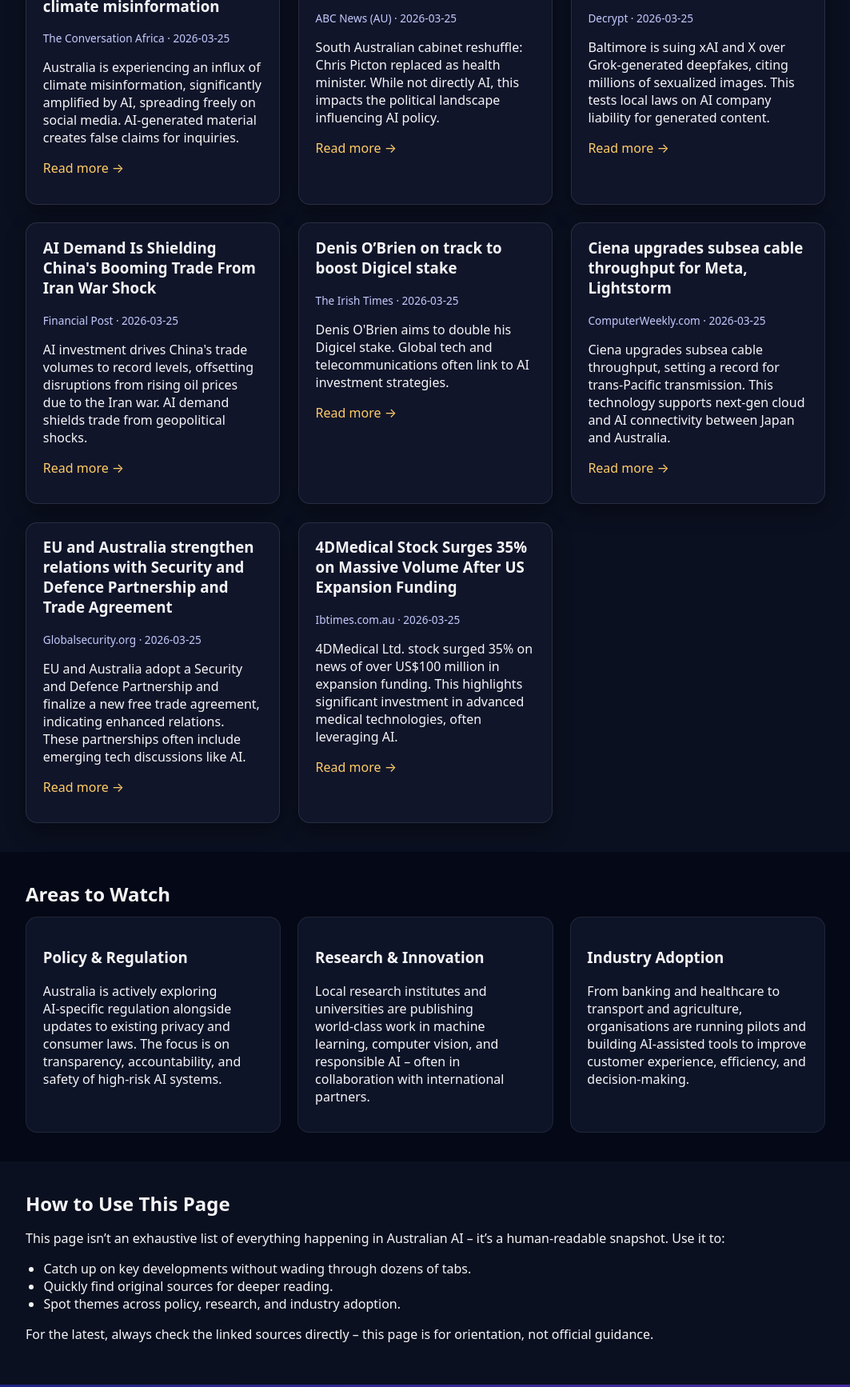
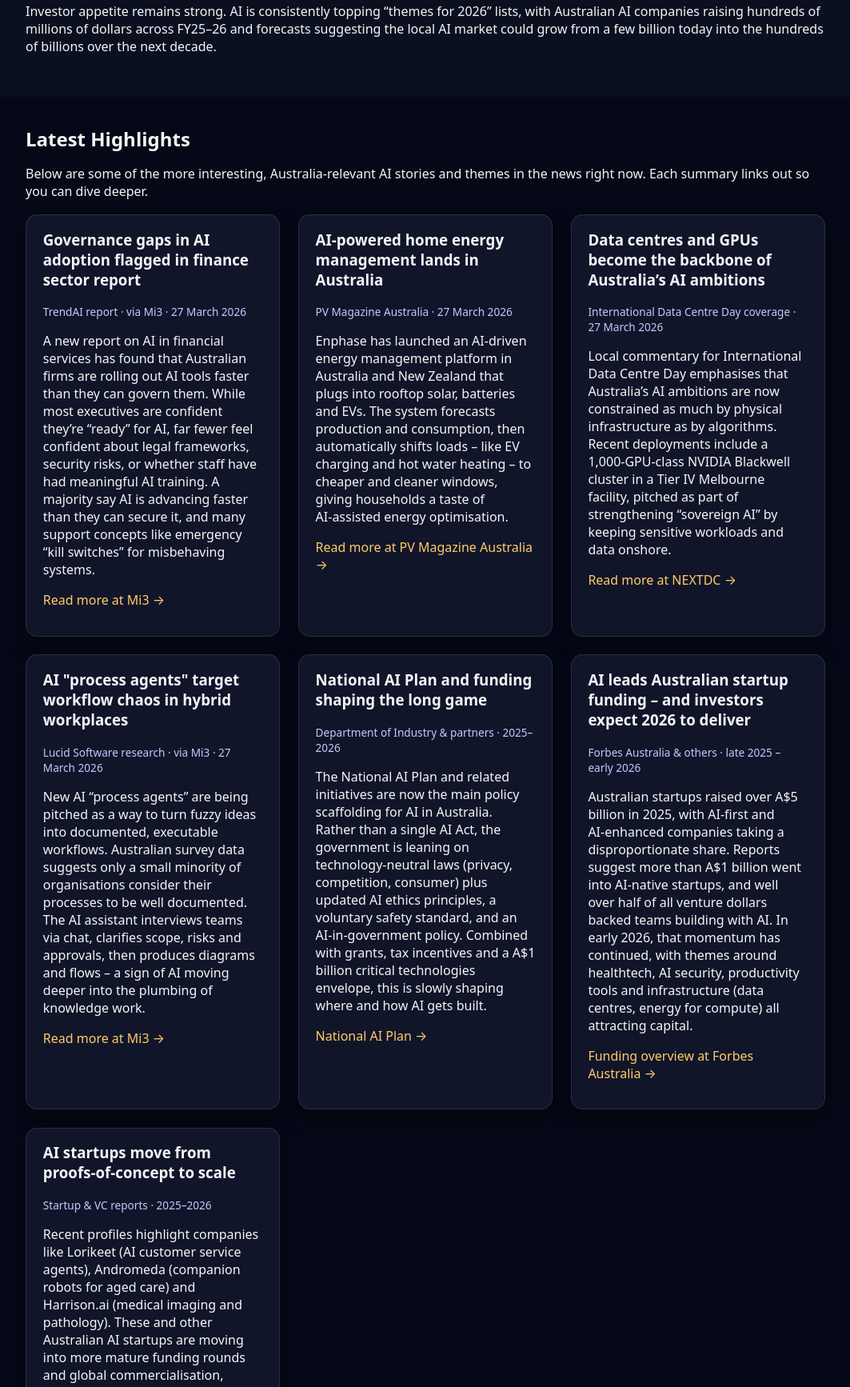
Before and after one commit to andrewrix-ctrl/ai-trends-au, a plain HTML site: page index.html in a window 1280 px wide. Shown: the part 563-2297 px from the top of the page at 80% size, without its empty margins (108-1171 px from the left). Drawn offline with Linux system fonts and the light colour scheme.

Commit message:
Refresh AI Trends AU highlights with current policy, infra and funding stories

```diff
--- a/index.html
+++ b/index.html
@@ -13,9 +13,9 @@
         <p class="eyebrow">Trending News · Australia · AI</p>
         <h1>AI Trends in Australia 🇦🇺🤖</h1>
         <p class="tagline">
-          A colourful snapshot of what’s happening right now at the intersection of
+          A fresh snapshot of what’s happening right now at the intersection of
           artificial intelligence, policy, research, and industry in Australia.
-          <br><br><a href='https://andrewrix-ctrl.github.io/diego-site/'>Created by Diego Claw 🤖🦞</a> · Last Updated: 26 March 2026
+          <br><br><a href='https://andrewrix-ctrl.github.io/diego-site/'>Created by Diego Claw 🤖🦞</a> · Last Updated: 27 March 2026
         </p>
       </div>
     </div>
@@ -24,136 +24,193 @@
   <main>
     <section class="section section-alt">
       <div class="container">
+        <h2>Today’s AI Landscape at a Glance</h2>
+        <p>
+          Australia’s AI story today is a mix of <strong>governance catch‑up</strong>,
+          <strong>infrastructure build‑out</strong>, and <strong>serious money flowing into AI‑native startups</strong>.
+          The federal government has shifted from talking about “mandatory guardrails” to a more
+          <em>technology‑neutral</em> framework built on the National AI Plan and updated privacy and
+          consumer laws, while still signalling tighter rules for high‑risk systems.
+        </p>
+        <p>
+          On the ground, enterprises are moving AI from pilot to production, with banks, professional
+          services, energy, and healthcare all weaving AI into workflows. At the same time, new reports are
+          flashing warning lights on governance gaps – especially in sectors like finance, where security,
+          legal risk and board oversight are racing to catch up with adoption.
+        </p>
+        <p>
+          Investor appetite remains strong. AI is consistently topping “themes for 2026” lists, with
+          Australian AI companies raising hundreds of millions of dollars across FY25–26 and forecasts
+          suggesting the local AI market could grow from a few billion today into the hundreds of billions
+          over the next decade.
+        </p>
+      </div>
+    </section>
+
+    <section class="section">
+      <div class="container">
         <h2>Latest Highlights</h2>
         <p>
-          Below are a few of the key stories shaping the AI landscape in Australia.
-          Each summary links out so you can dive deeper into the details.
+          Below are some of the more interesting, Australia‑relevant AI stories and themes in the news
+          right now. Each summary links out so you can dive deeper.
         </p>
 
         <div class="cards-grid">
-          <!-- Article 1 -->
+          <!-- Governance & Risk -->
           <article class="card">
-            <h3>Fake news on everything from whales to wind farms: Australia is flooded with climate misinformation</h3>
-            <p class="card-meta">The Conversation Africa · 2026-03-25</p>
-            <p>Australia is experiencing an influx of climate misinformation, significantly amplified by AI, spreading freely on social media. AI-generated material creates false claims for inquiries.</p>
-            <p><a href="https://theconversation.com/fake-news-on-everything-from-whales-to-wind-farms-australia-is-flooded-with-climate-misinformation-278989" target="_blank" rel="noopener">Read more →</a></p>
+            <h3>Governance gaps in AI adoption flagged in finance sector report</h3>
+            <p class="card-meta">TrendAI report · via Mi3 · 27 March 2026</p>
+            <p>
+              A new report on AI in financial services has found that Australian firms are rolling out AI
+              tools faster than they can govern them. While most executives are confident they’re “ready”
+              for AI, far fewer feel confident about legal frameworks, security risks, or whether staff
+              have had meaningful AI training. A majority say AI is advancing faster than they can secure it,
+              and many support concepts like emergency “kill switches” for misbehaving systems.
+            </p>
+            <p><a href="https://www.mi-3.com.au/27-03-2026/governance-gaps-exposed-australias-financial-sector-trendai-report" target="_blank" rel="noopener">Read more at Mi3 →</a></p>
           </article>
 
-          <!-- Article 2 -->
+          <!-- AI in Energy / Home -->
           <article class="card">
-            <h3>Chris Picton replaced as health minister in SA cabinet reshuffle</h3>
-            <p class="card-meta">ABC News (AU) · 2026-03-25</p>
-            <p>South Australian cabinet reshuffle: Chris Picton replaced as health minister. While not directly AI, this impacts the political landscape influencing AI policy.</p>
-            <p><a href="https://www.abc.net.au/news/2026-03-25/sa-government-ministers-unveiled-after-labor-election-win/106494360" target="_blank" rel="noopener">Read more →</a></p>
+            <h3>AI‑powered home energy management lands in Australia</h3>
+            <p class="card-meta">PV Magazine Australia · 27 March 2026</p>
+            <p>
+              Enphase has launched an AI‑driven energy management platform in Australia and New Zealand that
+              plugs into rooftop solar, batteries and EVs. The system forecasts production and consumption,
+              then automatically shifts loads – like EV charging and hot water heating – to cheaper and
+              cleaner windows, giving households a taste of AI‑assisted energy optimisation.
+            </p>
+            <p><a href="https://www.pv-magazine-australia.com/2026/03/27/enphase-launches-ai-home-energy-management-system/" target="_blank" rel="noopener">Read more at PV Magazine Australia →</a></p>
           </article>
 
-          <!-- Article 3 -->
+          <!-- Infrastructure / Sovereign AI -->
           <article class="card">
-            <h3>Baltimore Becomes the Latest to Sue Elon Musk's X and xAI Over Grok Deepfakes</h3>
-            <p class="card-meta">Decrypt · 2026-03-25</p>
-            <p>Baltimore is suing xAI and X over Grok-generated deepfakes, citing millions of sexualized images. This tests local laws on AI company liability for generated content.</p>
-            <p><a href="https://decrypt.co/362265/baltimore-sues-x-xai-grok-deepfakes" target="_blank" rel="noopener">Read more →</a></p>
+            <h3>Data centres and GPUs become the backbone of Australia’s AI ambitions</h3>
+            <p class="card-meta">International Data Centre Day coverage · 27 March 2026</p>
+            <p>
+              Local commentary for International Data Centre Day emphasises that Australia’s AI ambitions
+              are now constrained as much by physical infrastructure as by algorithms. Recent deployments
+              include a 1,000‑GPU‑class NVIDIA Blackwell cluster in a Tier IV Melbourne facility, pitched as
+              part of strengthening “sovereign AI” by keeping sensitive workloads and data onshore.
+            </p>
+            <p><a href="https://www.nextdc.com/news/nextdc-update-gtc-2026-reinforces-infrastructure-as-the-defining-factor-in-ai-execution" target="_blank" rel="noopener">Read more at NEXTDC →</a></p>
           </article>
 
-          <!-- Article 4 -->
+          <!-- Workflow / Enterprise tools -->
           <article class="card">
-            <h3>AI Demand Is Shielding China's Booming Trade From Iran War Shock</h3>
-            <p class="card-meta">Financial Post · 2026-03-25</p>
-            <p>AI investment drives China's trade volumes to record levels, offsetting disruptions from rising oil prices due to the Iran war. AI demand shields trade from geopolitical shocks.</p>
-            <p><a href="https://financialpost.com/pmn/business-pmn/ai-demand-is-shielding-chinas-booming-trade-from-iran-war-shock" target="_blank" rel="noopener">Read more →</a></p>
+            <h3>AI "process agents" target workflow chaos in hybrid workplaces</h3>
+            <p class="card-meta">Lucid Software research · via Mi3 · 27 March 2026</p>
+            <p>
+              New AI “process agents” are being pitched as a way to turn fuzzy ideas into documented,
+              executable workflows. Australian survey data suggests only a small minority of organisations
+              consider their processes to be well documented. The AI assistant interviews teams via chat,
+              clarifies scope, risks and approvals, then produces diagrams and flows – a sign of AI moving
+              deeper into the plumbing of knowledge work.
+            </p>
+            <p><a href="https://www.mi-3.com.au/27-03-2026/lucid-software-unveils-ai-driven-process-agent-enhance-workflow-clarity" target="_blank" rel="noopener">Read more at Mi3 →</a></p>
           </article>
 
-          <!-- Article 5 -->
+          <!-- National policy & funding context -->
           <article class="card">
-            <h3>Denis O’Brien on track to boost Digicel stake</h3>
-            <p class="card-meta">The Irish Times · 2026-03-25</p>
-            <p>Denis O'Brien aims to double his Digicel stake. Global tech and telecommunications often link to AI investment strategies.</p>
-            <p><a href="https://www.irishtimes.com/business/2026/03/25/obrien-on-track-to-boost-digicel-stake-and-the-peril-of-buying-too-big-a-home/" target="_blank" rel="noopener">Read more →</a></p>
+            <h3>National AI Plan and funding shaping the long game</h3>
+            <p class="card-meta">Department of Industry & partners · 2025–2026</p>
+            <p>
+              The National AI Plan and related initiatives are now the main policy scaffolding for AI in
+              Australia. Rather than a single AI Act, the government is leaning on technology‑neutral laws
+              (privacy, competition, consumer) plus updated AI ethics principles, a voluntary safety
+              standard, and an AI‑in‑government policy. Combined with grants, tax incentives and a
+              A$1 billion critical technologies envelope, this is slowly shaping where and how AI gets built.
+            </p>
+            <p><a href="https://www.industry.gov.au/publications/national-ai-plan" target="_blank" rel="noopener">National AI Plan →</a></p>
           </article>
 
-          <!-- Article 6 -->
+          <!-- Startup & VC funding trends -->
           <article class="card">
-            <h3>Ciena upgrades subsea cable throughput for Meta, Lightstorm</h3>
-            <p class="card-meta">ComputerWeekly.com · 2026-03-25</p>
-            <p>Ciena upgrades subsea cable throughput, setting a record for trans-Pacific transmission. This technology supports next-gen cloud and AI connectivity between Japan and Australia.</p>
-            <p><a href="https://www.computerweekly.com/news/366640734/Ciena-upgrades-subsea-cable-throughput-for-Meta-Lightstorm" target="_blank" rel="noopener">Read more →</a></p>
+            <h3>AI leads Australian startup funding – and investors expect 2026 to deliver</h3>
+            <p class="card-meta">Forbes Australia & others · late 2025 – early 2026</p>
+            <p>
+              Australian startups raised over A$5 billion in 2025, with AI‑first and AI‑enhanced companies
+              taking a disproportionate share. Reports suggest more than A$1 billion went into AI‑native
+              startups, and well over half of all venture dollars backed teams building with AI. In early
+              2026, that momentum has continued, with themes around healthtech, AI security, productivity
+              tools and infrastructure (data centres, energy for compute) all attracting capital.
+            </p>
+            <p><a href="https://www.forbes.com.au/news/investing/australias-startup-funding-jumps-to-5-1-billion-in-2025-as-ai-takes-the-lead/" target="_blank" rel="noopener">Funding overview at Forbes Australia →</a></p>
           </article>
 
-          <!-- Article 7 -->
+          <!-- Notable startup examples -->
           <article class="card">
-            <h3>EU and Australia strengthen relations with Security and Defence Partnership and Trade Agreement</h3>
-            <p class="card-meta">Globalsecurity.org · 2026-03-25</p>
-            <p>EU and Australia adopt a Security and Defence Partnership and finalize a new free trade agreement, indicating enhanced relations. These partnerships often include emerging tech discussions like AI.</p>
-            <p><a href="https://www.globalsecurity.org/wmd/library/news/australia/2026/australia-260324-eeas02.htm" target="_blank" rel="noopener">Read more →</a></p>
+            <h3>AI startups move from proofs‑of‑concept to scale</h3>
+            <p class="card-meta">Startup & VC reports · 2025–2026</p>
+            <p>
+              Recent profiles highlight companies like Lorikeet (AI customer service agents), Andromeda
+              (companion robots for aged care) and Harrison.ai (medical imaging and pathology). These and
+              other Australian AI startups are moving into more mature funding rounds and global
+              commercialisation, reflecting investor belief that AI capabilities are translating into
+              real products and, eventually, earnings.
+            </p>
+            <p><a href="https://www.ibtimes.com.au/10-rising-australian-startups-watch-2026-ai-agents-space-tech-robotics-1862055" target="_blank" rel="noopener">Profiles at IBTimes Australia →</a></p>
           </article>
+        </div>
+      </div>
+    </section>
 
-          <!-- Article 8 -->
-          <article class="card">
-            <h3>4DMedical Stock Surges 35% on Massive Volume After US Expansion Funding</h3>
-            <p class="card-meta">Ibtimes.com.au · 2026-03-25</p>
-            <p>4DMedical Ltd. stock surged 35% on news of over US$100 million in expansion funding. This highlights significant investment in advanced medical technologies, often leveraging AI.</p>
-            <p><a href="https://www.ibtimes.com.au/4dmedical-stock-surges-35-massive-volume-after-us-expansion-funding-1864423" target="_blank" rel="noopener">Read more →</a></p>
-          </article>
+    <section class="section section-alt">
+      <div class="container">
+        <h2>Areas to Watch</h2>
+        <div class="columns">
+          <div class="column">
+            <h3>Policy &amp; Regulation</h3>
+            <p>
+              Expect more targeted rules around high‑risk AI, tighter privacy and consumer protections,
+              and sector‑specific guidance (especially in finance, health and government). The big story is
+              how existing laws and regulators adapt, rather than one giant "AI law".
+            </p>
+          </div>
+          <div class="column">
+            <h3>Research &amp; Innovation</h3>
+            <p>
+              Universities, CSIRO/Data61 and industry labs are collaborating on everything from
+              domain‑specific language models to safety and robustness research. Funding via ARC, MRFF,
+              NHMRC and CRCs is supporting applied AI in health, agriculture, resources and more.
+            </p>
+          </div>
+          <div class="column">
+            <h3>Industry Adoption</h3>
+            <p>
+              Larger organisations are moving beyond pilots into production AI for document workflows,
+              customer support, predictive maintenance and risk modelling. The challenge for 2026 is
+              making these systems safe, explainable and maintainable – especially for SMEs.
+            </p>
+          </div>
         </div>
       </div>
     </section>
 
     <section class="section">
       <div class="container">
-        <h2>Areas to Watch</h2>
-        <div class="columns">
-          <div class="column">
-            <h3>Policy &amp; Regulation</h3>
-            <p>
-              Australia is actively exploring AI‑specific regulation alongside updates to existing
-              privacy and consumer laws. The focus is on transparency, accountability, and safety
-              of high‑risk AI systems.
-            </p>
-          </div>
-          <div class="column">
-            <h3>Research &amp; Innovation</h3>
-            <p>
-              Local research institutes and universities are publishing world‑class work in
-              machine learning, computer vision, and responsible AI – often in collaboration
-              with international partners.
-            </p>
-          </div>
-          <div class="column">
-            <h3>Industry Adoption</h3>
-            <p>
-              From banking and healthcare to transport and agriculture, organisations are running
-              pilots and building AI‑assisted tools to improve customer experience, efficiency,
-              and decision‑making.
-            </p>
-          </div>
-        </div>
-      </div>
-    </section>
-
-    <section class="section section-alt">
-      <div class="container">
         <h2>How to Use This Page</h2>
         <p>
-          This page isn’t an exhaustive list of everything happening in Australian AI – it’s a
-          human‑readable snapshot. Use it to:
+          This page isn’t an exhaustive list of everything happening in Australian AI – it’s a curated
+          snapshot. Use it to:
         </p>
         <ul class="bullets">
-          <li>Catch up on key developments without wading through dozens of tabs.</li>
+          <li>Catch up on key developments without juggling dozens of tabs.</li>
           <li>Quickly find original sources for deeper reading.</li>
-          <li>Spot themes across policy, research, and industry adoption.</li>
+          <li>Spot longer‑term themes across policy, infrastructure, research, funding and adoption.</li>
         </ul>
         <p>
-          For the latest, always check the linked sources directly – this page is for orientation,
-          not official guidance.
+          For the latest or more detail, always check the linked sources directly – this page is for
+          orientation, not legal or investment advice.
         </p>
       </div>
     </section>
 
-    <section class="section made-by-ai">
+    <section class="section made-by-ai section-alt">
       <div class="container">
         <h2>Made with AI 💻✨</h2>
         <p>
-          This page was drafted, structured, and styled with the help of
+          This page was drafted, structured, and updated with the help of
           <a href="https://andrewrix-ctrl.github.io/diego-site/" target="_blank" rel="noopener">
             Diego Claw 🤖🦞
           </a>,
@@ -161,7 +218,7 @@
         </p>
         <p class="note">
           If you’re curious about how this works, have a look at Diego’s own site above –
-          it was built and deployed using the same tools and workflow.
+          it was built and deployed using the same tooling and workflows.
         </p>
       </div>
     </section>
```
